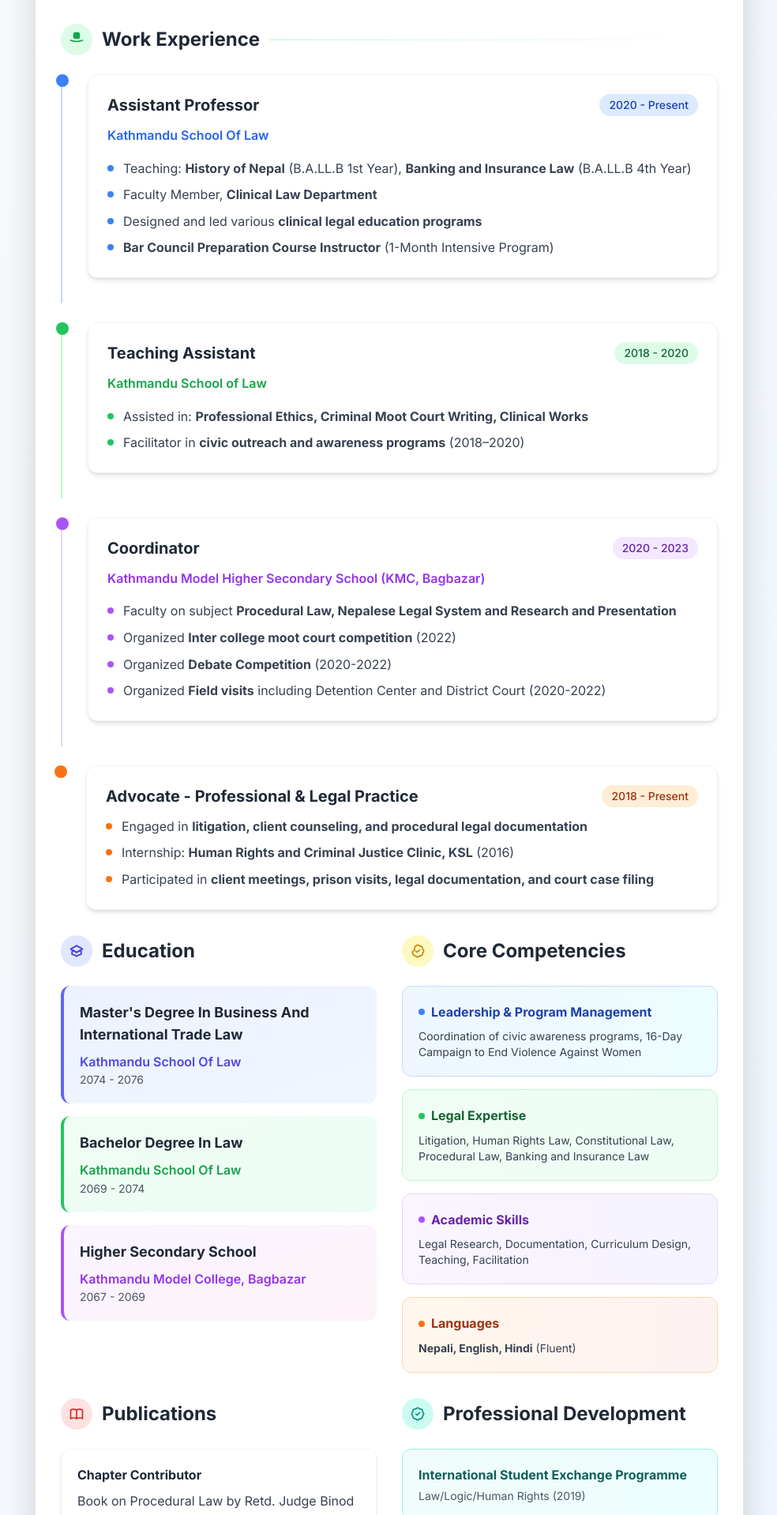
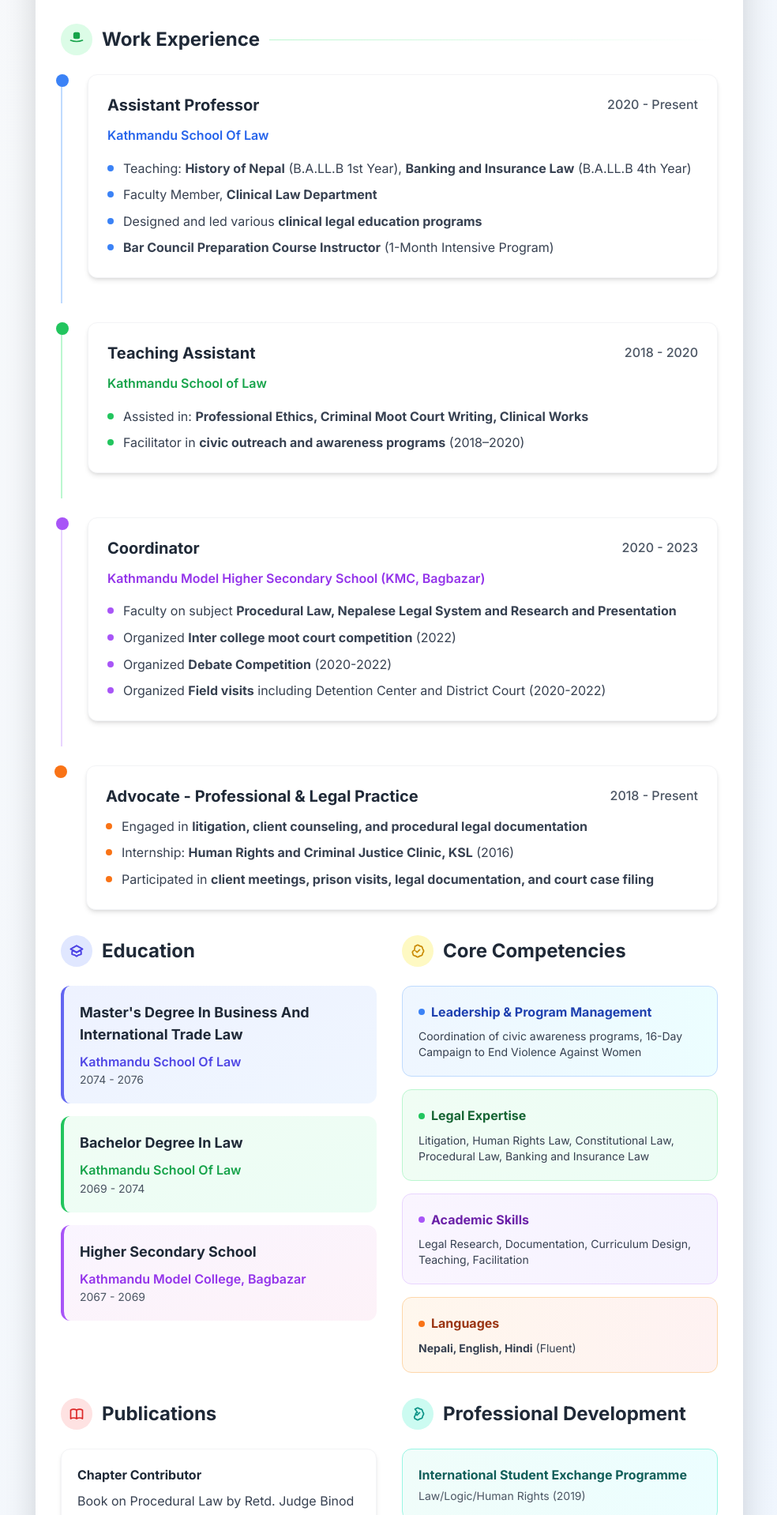
Before and after one commit to SagarAdhikari48/amrita-portfolio, a Next.js app: page /resume in a window 1280 px wide. Shown: the part 582-2500 px from the top of the page at 79% size, without its empty margins (147-1131 px from the left). Built offline with nearby package versions, Linux system fonts and the light colour scheme.

Commit message:
updated pdf

```diff
--- a/src/app/resume/page.tsx
+++ b/src/app/resume/page.tsx
@@ -196,7 +196,7 @@
                 <div className="bg-white p-6 rounded-xl shadow-md border border-gray-100">
                   <div className="flex flex-col md:flex-row md:items-center md:justify-between mb-3">
                     <h3 className="text-xl font-bold text-gray-800">Assistant Professor</h3>
-                    <span className="bg-blue-100 text-blue-800 px-3 py-1 rounded-full text-sm font-medium">2020 - Present</span>
+                    <span className="text-gray-600 font-medium">2020 - Present</span>
                   </div>
                   <p className="text-blue-600 font-semibold mb-4">Kathmandu School Of Law</p>
                   <ul className="text-gray-700 space-y-2">
@@ -226,7 +226,7 @@
                 <div className="bg-white p-6 rounded-xl shadow-md border border-gray-100">
                   <div className="flex flex-col md:flex-row md:items-center md:justify-between mb-3">
                     <h3 className="text-xl font-bold text-gray-800">Teaching Assistant</h3>
-                    <span className="bg-green-100 text-green-800 px-3 py-1 rounded-full text-sm font-medium">2018 - 2020</span>
+                    <span className="text-gray-600 font-medium">2018 - 2020</span>
                   </div>
                   <p className="text-green-600 font-semibold mb-4">Kathmandu School of Law</p>
                   <ul className="text-gray-700 space-y-2">
@@ -248,7 +248,7 @@
                 <div className="bg-white p-6 rounded-xl shadow-md border border-gray-100">
                   <div className="flex flex-col md:flex-row md:items-center md:justify-between mb-3">
                     <h3 className="text-xl font-bold text-gray-800">Coordinator</h3>
-                    <span className="bg-purple-100 text-purple-800 px-3 py-1 rounded-full text-sm font-medium">2020 - 2023</span>
+                    <span className="text-gray-600 font-medium">2020 - 2023</span>
                   </div>
                   <p className="text-purple-600 font-semibold mb-4">Kathmandu Model Higher Secondary School (KMC, Bagbazar)</p>
                   <ul className="text-gray-700 space-y-2">
@@ -278,7 +278,7 @@
                 <div className="bg-white p-6 rounded-xl shadow-md border border-gray-100">
                   <div className="flex flex-col md:flex-row md:items-center md:justify-between mb-3">
                     <h3 className="text-xl font-bold text-gray-800">Advocate - Professional & Legal Practice</h3>
-                    <span className="bg-orange-100 text-orange-800 px-3 py-1 rounded-full text-sm font-medium">2018 - Present</span>
+                    <span className="text-gray-600 font-medium">2018 - Present</span>
                   </div>
                   <ul className="text-gray-700 space-y-2">
                     <li className="flex items-start gap-3">
@@ -425,7 +425,7 @@
               <div className="flex items-center gap-3 mb-6">
                 <div className="w-10 h-10 bg-teal-100 rounded-full flex items-center justify-center">
                   <svg className="w-5 h-5 text-teal-600" fill="none" stroke="currentColor" viewBox="0 0 24 24">
-                    <path strokeLinecap="round" strokeLinejoin="round" strokeWidth={2} d="M9 12l2 2 4-4M7.835 4.697a3.42 3.42 0 001.946-.806 3.42 3.42 0 014.438 0 3.42 3.42 0 001.946.806 3.42 3.42 0 013.138 3.138 3.42 3.42 0 00.806 1.946 3.42 3.42 0 010 4.438 3.42 3.42 0 00-.806 1.946 3.42 3.42 0 01-3.138 3.138 3.42 3.42 0 00-1.946.806 3.42 3.42 0 01-4.438 0 3.42 3.42 0 00-1.946-.806 3.42 3.42 0 01-3.138-3.138 3.42 3.42 0 00-.806-1.946 3.42 3.42 0 010-4.438 3.42 3.42 0 00.806-1.946 3.42 3.42 0 013.138-3.138z" />
+                    <path strokeLinecap="round" strokeLinejoin="round" strokeWidth={2} d="M9 12l2 2 4-4M7.835 4.697a3.42 3.42 0 001.946-.806 3.42 3.42 0 014.438 0 3.42 3.42 0 001.946.806 3.42 3.42 0 013.138 3.138 3.42 3.42 0 00.806 1.946 3.42 3.42 0 010 4.438 3.42 3.42 0 00-.806 1.946 3.42 3.42 0 01-3.138 3.138 3.42 3.42 0 00-1.946.806 3.42 3.42 0 01-4.438 0 3.42 3.42 0 00-1.946-.806 3.42 3.42 0 010-4.438 3.42 3.42 0 00.806-1.946 3.42 3.42 0 013.138-3.138z" />
                   </svg>
                 </div>
                 <h2 className="text-2xl font-bold text-gray-800">Professional Development</h2>
```
